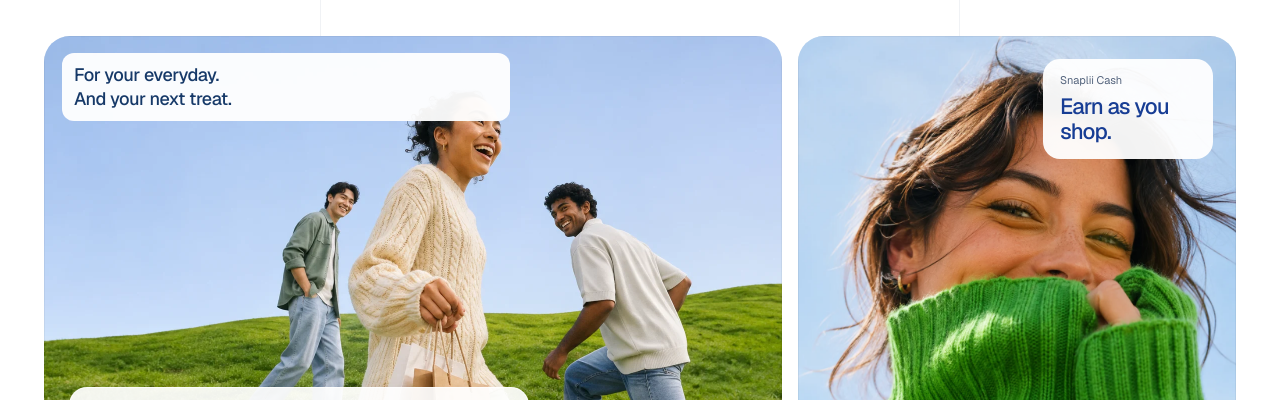
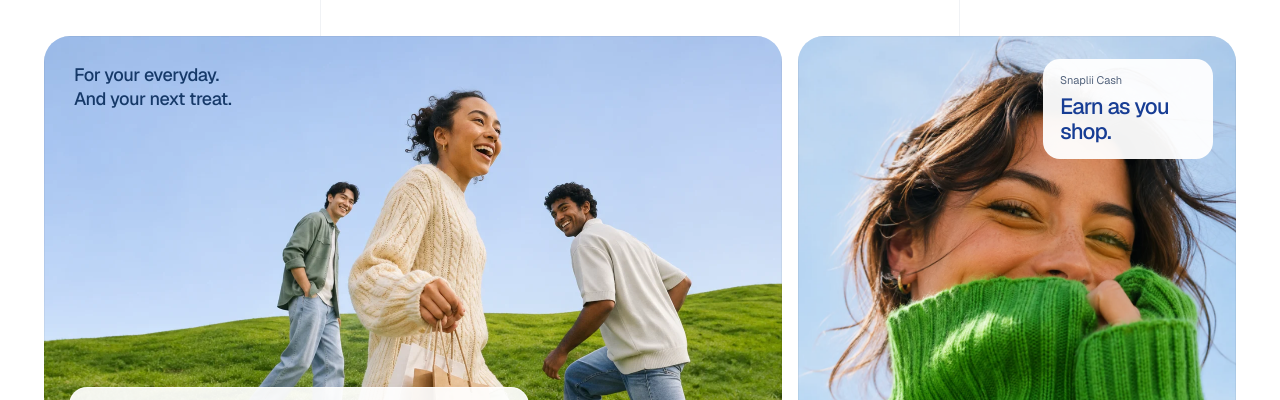
Before and after one commit to akindepraise5/snaplii-redesign, a plain HTML site: page index.html in a window 1280 px wide. Shown: the part 628-1028 px from the top of the page. Drawn offline with nearby package versions, Linux system fonts and the light colour scheme.

Commit message:
Restore original homepage photo text styling

```diff
--- a/index.html
+++ b/index.html
@@ -275,7 +275,7 @@ body.dialog-open .to-top,body.menu-open .to-top{opacity:0;pointer-events:none}
 .reference-photo>img{position:absolute;inset:0;width:100%;height:100%;object-fit:cover;outline:1px solid #0000000d;outline-offset:-1px}
 .reference-photo-primary>img{object-position:50% 52%}
 .reference-photo-secondary>img{object-position:50% 40%}
-.reference-photo-copy{isolation:isolate;position:absolute;left:30px;right:30px;top:27px;z-index:1;color:#163968;font-size:18px;line-height:1.35;letter-spacing:-.025em;max-width:35ch;font-weight:500;text-wrap:pretty}
+.reference-photo-copy{position:absolute;left:30px;right:30px;top:27px;z-index:1;color:#163968;font-size:18px;line-height:1.35;letter-spacing:-.025em;max-width:35ch;font-weight:500;text-wrap:pretty}
 .reference-download-panel{position:absolute;left:25px;bottom:25px;display:flex;align-items:center;gap:20px;width:min(460px,calc(100% - 50px));padding:15px;border:1px solid #ffffffb3;border-radius:18px;background:#ffffffed;color:#16305e;box-shadow:0 3px 20px #1024430a}
 .reference-qr{width:104px;min-width:104px;aspect-ratio:1;display:grid;place-items:center;background:white;border-radius:10px;overflow:hidden}
 .reference-qr>svg{display:block;width:104px;height:104px}
@@ -284,8 +284,6 @@ body.dialog-open .to-top,body.menu-open .to-top{opacity:0;pointer-events:none}
 .reference-download-copy .platforms{display:flex;gap:13px;align-items:center;margin-top:13px;color:#173d94}
 .reference-download-copy .platforms .icon{font-size:19px}
 .reference-photo-secondary{aspect-ratio:auto}
-/* Local surfaces keep photo copy readable at every responsive crop. */
-.reference-photo-copy::before{content:"";position:absolute;inset:-10px -12px;background:#fffffff2;border-radius:12px;z-index:-1;pointer-events:none}
 .reference-photo-label{position:absolute;top:23px;right:23px;padding:14px 17px;border-radius:17px;background:#fffffff2;color:#173d94;max-width:170px}
 .reference-photo-label small{display:block;font-size:11px;line-height:1.4;color:#53637c}
 .reference-photo-label b{display:block;font-size:22px;line-height:1.15;font-weight:500;letter-spacing:-.04em;margin-top:6px}
```
